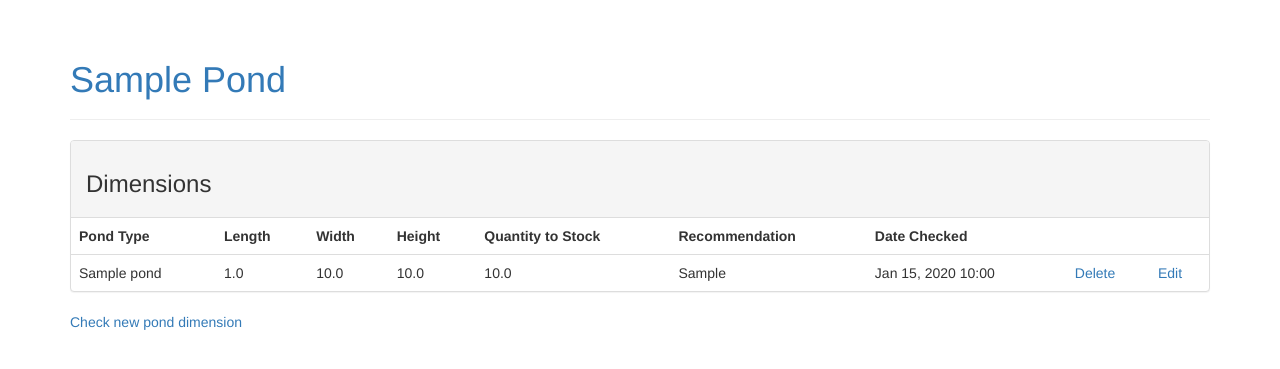
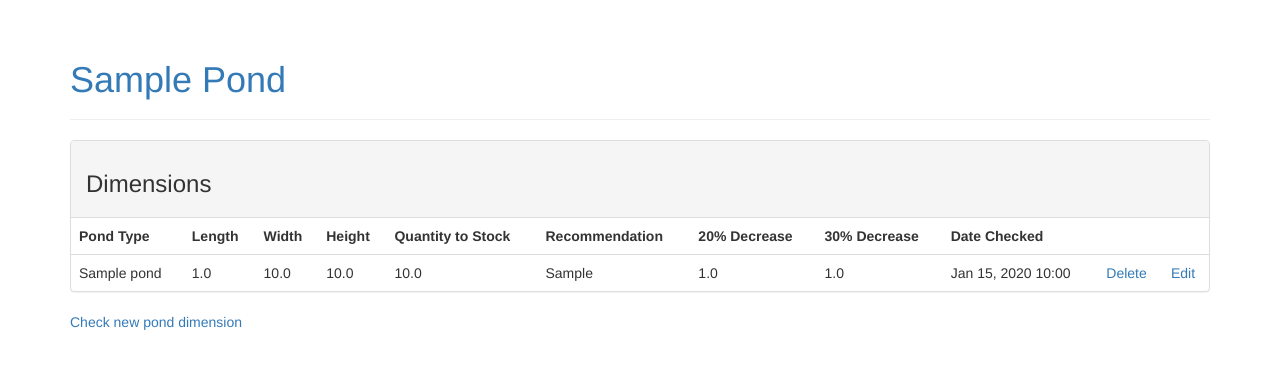
Before and after one commit to SY223/stockings, a Django app: page /ponds/1 in a window 1280 px wide. Shown: the part 51-420 px from the top of the page. Run offline with Django 4.2, Linux system fonts and the light colour scheme; a user stored in the database is signed in; tables that the repository leaves empty hold one stand-in row (values such as "Sample post"); some libraries are stand-ins or nearby versions.

Commit message:
added two fields to StockingDensity model

```diff
--- a/stockright/models.py
+++ b/stockright/models.py
@@ -23,6 +23,8 @@ class StockingDensity(models.Model):
     height = models.FloatField(null=True, blank=True)
     to_stock = models.FloatField(null=True, blank=True)
     verdict = models.TextField(null=True, blank=True)
+    twenty_percent_decrease = models.FloatField(null=True, blank=True)
+    thirty_percent_decrease = models.FloatField(null=True, blank=True)
     date_checked = models.DateTimeField(default=timezone.now)
 
     class Meta:
--- a/stockright/templates/stockright/pond.html
+++ b/stockright/templates/stockright/pond.html
@@ -20,6 +20,8 @@
                 <th>Height</th>
                 <th>Quantity to Stock</th>
                 <th>Recommendation</th>
+                <th>20% Decrease</th>
+                <th>30% Decrease</th>
                 <th>Date Checked</th>
             </tr>
             {% for density in densities %}
@@ -30,6 +32,8 @@
                 <td>{{ density.height }}</td>
                 <td>{{ density.to_stock }}</td>
                 <td>{{ density.verdict }}</td>
+                <td>{{ density.twenty_percent_decrease }}</td>
+                <td>{{ density.thirty_percent_decrease }}</td>
                 <td>{{ density.date_checked|date:'M d, Y H:i'}}</td>
                 <td><a href="{% url 'stockright:delete_density' density.id %}">Delete</a></td>
                 <td><a href="{% url 'stockright:edit_density' density.id %}">Edit</a></td>
--- a/stockright/views.py
+++ b/stockright/views.py
@@ -1,7 +1,7 @@
 from django.shortcuts import render, get_object_or_404
 from stockright.models import StockingDensity, Pond
 from stockright.forms import DensityForm, PondForm
-from stockright.pond_logic import pondvolume
+from stockright.pond_logic import pondvolume, thirty_percent_decrease, twenty_percent_decrease
 from django.http import HttpResponseRedirect, Http404
 from django.urls import reverse
 from django.contrib.auth.decorators import login_required
@@ -68,6 +68,8 @@ def check_stock(request, pond_id):
             new_check.pond = pond
             new_check.to_stock = pondvolume(new_check.length, new_check.width, new_check.height)
             new_check.verdict = f'You can humbly stock {new_check.to_stock} fishes.'
+            new_check.twenty_percent_decrease = twenty_percent_decrease(new_check.to_stock)
+            new_check.thirty_percent_decrease = thirty_percent_decrease(new_check.to_stock)
             new_check.save()
             return HttpResponseRedirect(reverse('stockright:pond', args=[pond.id]))
     context = {'pond':pond,'form':form}
```
Also changed, not shown: stockright/migrations/0010_stockingdensity_thirty_percent_increase_and_more.py (added), stockright/migrations/0011_rename_thirty_percent_increase_stockingdensity_thirty_percent_decrease_and_more.py (added).
